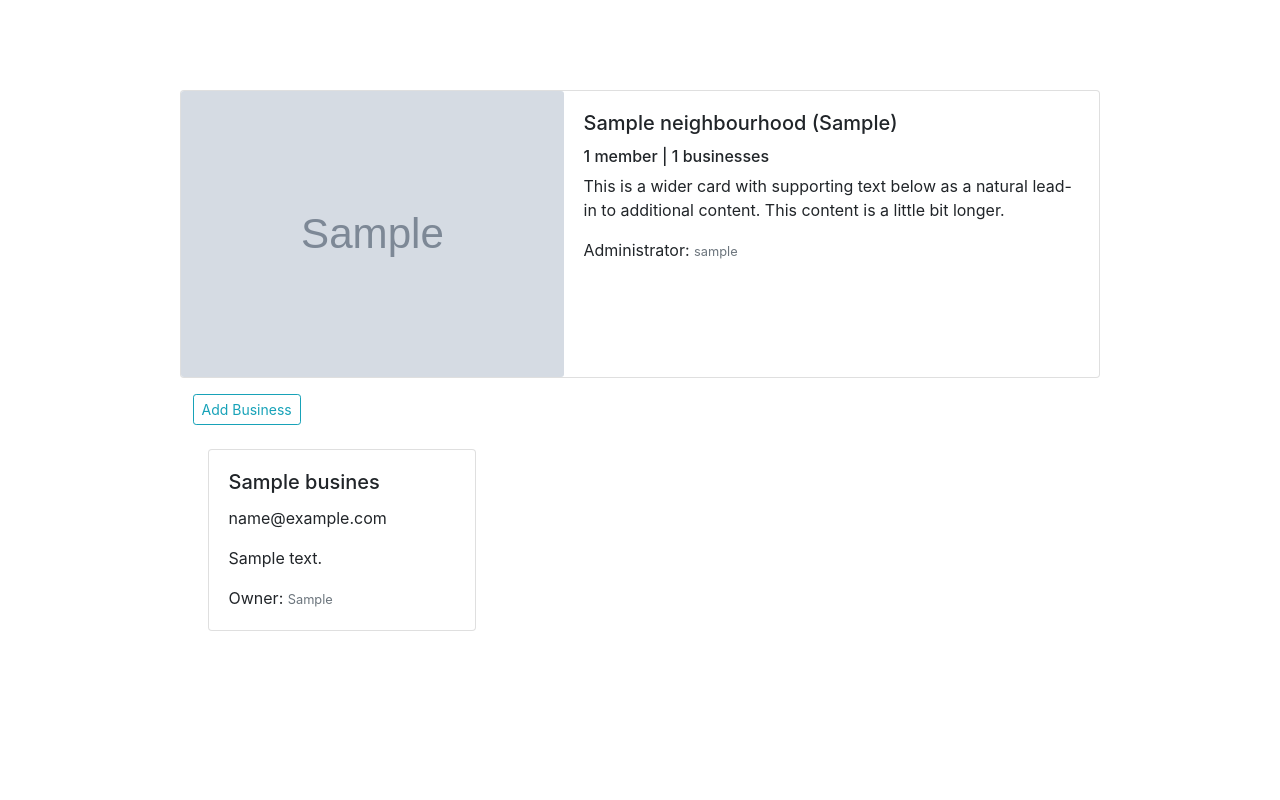
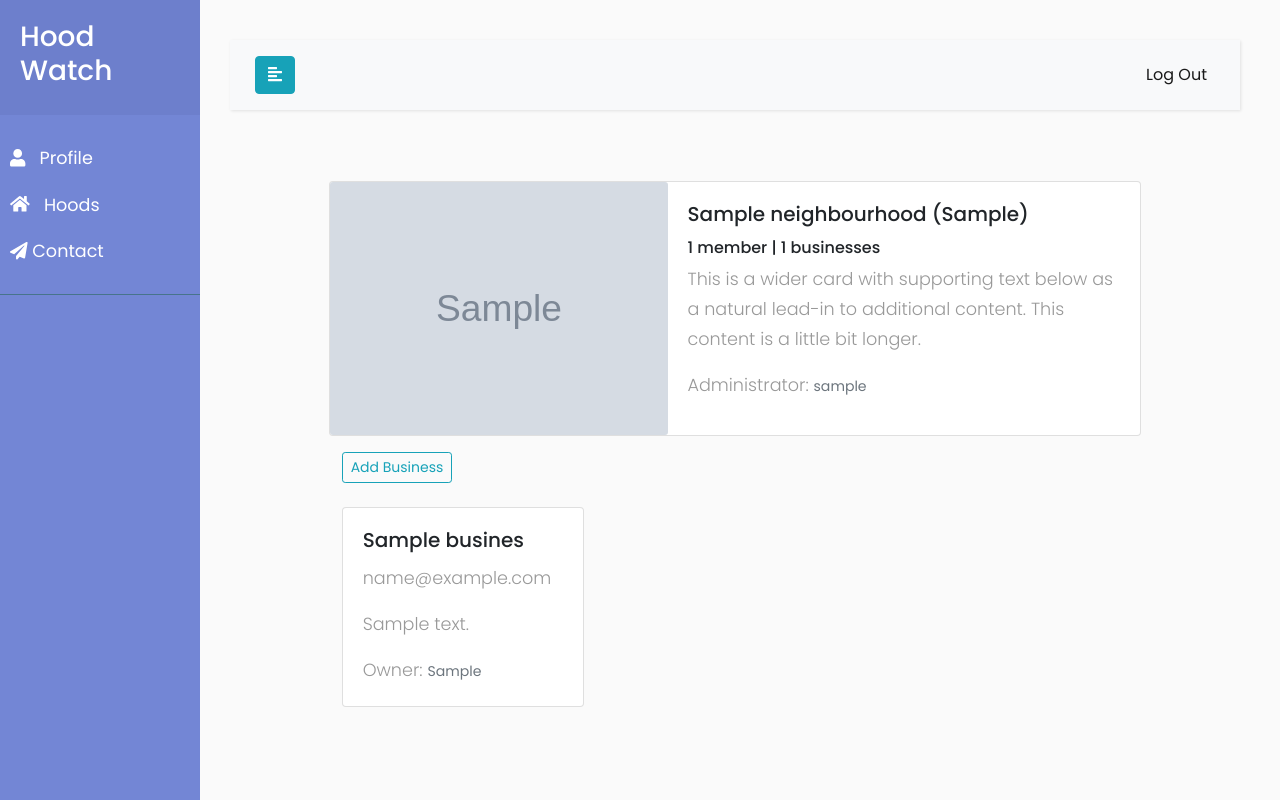
Before and after one commit to coder-mylles/Neighbourhood, a Django app: page /single_hood/1 in a window 1280 px wide. Run offline with Django 3.2, Linux system fonts and the light colour scheme; tables that the repository leaves empty hold one stand-in row (Sample ...); some libraries are stand-ins or nearby versions.

Commit message:
Create a dashboard for users to interact with the application

```diff
--- /dev/null
+++ b/hood/templates/bar.html
@@ -0,0 +1,31 @@
+<nav id="sidebar">
+    <div class="sidebar-header">
+        <h3>Hood Watch</h3>
+        <strong><i class="fas fa-home"></i></strong>
+    </div>
+
+    <ul class="list-unstyled components">
+        <li>
+            <a href="#">
+                <i class="fas fa-user"></i>
+                &nbsp; Profile
+            </a>
+
+            <ul class="collapse list-unstyled" id="pageSubmenu">
+
+            </ul>
+        </li>
+        <li>
+            <a href="#">
+                <i class="fas fa-home"></i>
+                &nbsp; Hoods
+            </a>
+        </li>
+        <li>
+            <a href="#">
+                <i class="fas fa-paper-plane"></i>
+                Contact
+            </a>
+        </li>
+    </ul>
+</nav>
--- a/hood/templates/base.html
+++ b/hood/templates/base.html
@@ -1,17 +1,55 @@
 <!doctype html>
 <html lang="en">
+{% load static %}
+
 <head>
+    <script async src="https://www.googletagmanager.com/gtag/js?id=UA-144351462-1"></script>
+    <script>
+    window.dataLayer = window.dataLayer || [];
+    function gtag(){dataLayer.push(arguments);}
+    gtag('js', new Date());
+    gtag('config', 'UA-144351462-1');
+
+    </script>
     <meta charset="utf-8">
     <meta name="viewport" content="width=device-width, initial-scale=1, shrink-to-fit=no">
-    <link rel="stylesheet" href="https://stackpath.bootstrapcdn.com/bootstrap/4.3.1/css/bootstrap.min.css" integrity="sha384-ggOyR0iXCbMQv3Xipma34MD+dH/1fQ784/j6cY/iJTQUOhcWr7x9JvoRxT2MZw1T" crossorigin="anonymous">
+    <link rel="stylesheet" href="https://stackpath.bootstrapcdn.com/bootstrap/4.3.1/css/bootstrap.min.css"
+          integrity="sha384-ggOyR0iXCbMQv3Xipma34MD+dH/1fQ784/j6cY/iJTQUOhcWr7x9JvoRxT2MZw1T" crossorigin="anonymous">
+    <link rel="stylesheet" href="{% static 'css/styles.css' %}">
+    <script defer src="https://use.fontawesome.com/releases/v5.0.13/js/solid.js" integrity="sha384-tzzSw1/Vo+0N5UhStP3bvwWPq+uvzCMfrN1fEFe+xBmv1C/AtVX5K0uZtmcHitFZ" crossorigin="anonymous"></script>
+    <script defer src="https://use.fontawesome.com/releases/v5.0.13/js/fontawesome.js" integrity="sha384-6OIrr52G08NpOFSZdxxz1xdNSndlD4vdcf/q2myIUVO0VsqaGHJsB0RaBE01VTOY" crossorigin="anonymous"></script>
+
+
     <title>Hood</title>
 </head>
 <body>
+    <div class="wrapper">
+        {% include 'bar.html' %}
+        <div id="content">
+        {% include 'navbar.html' %}
+
           {% block content %}
 
           {% endblock %}
-    <script src="https://code.jquery.com/jquery-3.3.1.slim.min.js" integrity="sha384-q8i/X+965DzO0rT7abK41JStQIAqVgRVzpbzo5smXKp4YfRvH+8abtTE1Pi6jizo" crossorigin="anonymous"></script>
-    <script src="https://cdnjs.cloudflare.com/ajax/libs/popper.js/1.14.7/umd/popper.min.js" integrity="sha384-UO2eT0CpHqdSJQ6hJty5KVphtPhzWj9WO1clHTMGa3JDZwrnQq4sF86dIHNDz0W1" crossorigin="anonymous"></script>
-    <script src="https://stackpath.bootstrapcdn.com/bootstrap/4.3.1/js/bootstrap.min.js" integrity="sha384-JjSmVgyd0p3pXB1rRibZUAYoIIy6OrQ6VrjIEaFf/nJGzIxFDsf4x0xIM+B07jRM" crossorigin="anonymous"></script>
+           </div>
+    </div>
+
+<script src="https://code.jquery.com/jquery-3.3.1.slim.min.js"
+        integrity="sha384-q8i/X+965DzO0rT7abK41JStQIAqVgRVzpbzo5smXKp4YfRvH+8abtTE1Pi6jizo"
+        crossorigin="anonymous"></script>
+<script src="https://cdnjs.cloudflare.com/ajax/libs/popper.js/1.14.7/umd/popper.min.js"
+        integrity="sha384-UO2eT0CpHqdSJQ6hJty5KVphtPhzWj9WO1clHTMGa3JDZwrnQq4sF86dIHNDz0W1"
+        crossorigin="anonymous"></script>
+<script src="https://stackpath.bootstrapcdn.com/bootstrap/4.3.1/js/bootstrap.min.js"
+        integrity="sha384-JjSmVgyd0p3pXB1rRibZUAYoIIy6OrQ6VrjIEaFf/nJGzIxFDsf4x0xIM+B07jRM"
+        crossorigin="anonymous"></script>
+<script type="text/javascript">
+        $(document).ready(function () {
+            $('#sidebarCollapse').on('click', function () {
+                $('#sidebar').toggleClass('active');
+            });
+        });
+</script>
+
 </body>
 </html>
--- a/hood/templates/index.html
+++ b/hood/templates/index.html
@@ -1,5 +1,7 @@
 {% extends 'base.html' %}
 {% block content %}
+
+
 <div class="container">
     <h1>Welcome to HoodWatch</h1>
     <a class="btn btn-sm btn-info" href="{% url 'logout' %}">Logout</a>
--- /dev/null
+++ b/hood/templates/navbar.html
@@ -0,0 +1,19 @@
+<nav class="navbar navbar-expand-lg navbar-light bg-light">
+    <div class="container-fluid">
+
+        <button type="button" id="sidebarCollapse" class="btn btn-info">
+            <i class="fas fa-align-left"></i>
+        </button>
+        <button class="btn btn-dark d-inline-block d-lg-none ml-auto" type="button" data-toggle="collapse" data-target="#navbarSupportedContent" aria-controls="navbarSupportedContent" aria-expanded="false" aria-label="Toggle navigation">
+            <i class="fas fa-align-justify"></i>
+        </button>
+
+        <div class="collapse navbar-collapse" id="navbarSupportedContent">
+            <ul class="nav navbar-nav ml-auto">
+                <li class="nav-item active">
+                    <a class="nav-link" href="#">Log Out</a>
+                </li>
+            </ul>
+        </div>
+    </div>
+</nav>
--- a/hood/templates/single_hood.html
+++ b/hood/templates/single_hood.html
@@ -34,6 +34,7 @@
             <div class="col-md-1"></div>
             <div class="col-md-10">
                 <a href="" class="btn btn-sm btn-outline-info mb-4" data-toggle="modal" data-target="#ModalCenter">Add Business</a>
+                <div class="row">
                 {% for bus in business %}
                 <div class="col-md-4">
                     <div class="card mb-4">
@@ -48,6 +49,7 @@
                     </div>
                 </div>
                 {% endfor %}
+                </div>
                 <div class="modal fade" id="ModalCenter" tabindex="-1" role="dialog"
                      aria-labelledby="exampleModalCenterTitle" aria-hidden="true">
                     <div class="modal-dialog modal-dialog-centered" role="document">
@@ -60,8 +62,9 @@
                             </div>
                             <div class="modal-body">
                                 <form action="" method="post">
+                                    {% csrf_token%}
                                     {{form|crispy}}
-                                    <button type="button" class="btn btn-sm btn-success">Save Business</button>
+                                    <button type="submit" class="btn btn-sm btn-success">Save Business</button>
                                     <button type="button" class="btn btn-sm btn-outline-danger " data-dismiss="modal">Close</button>
                                 </form>
                             </div>
--- a/hood/views.py
+++ b/hood/views.py
@@ -40,14 +40,22 @@ def create_hood(request):
 def single_hood(request, hood_id):
     hood = NeighbourHood.objects.get(id=hood_id)
     business = Business.objects.filter(neighbourhood=hood)
-    form = BusinessForm()
+    if request.method == 'POST':
+        form = BusinessForm(request.POST)
+        if form.is_valid():
+            b_form = form.save(commit=False)
+            b_form.neighbourhood = hood
+            b_form.user = request.user.profile
+            b_form.save()
+            return redirect('single-hood', hood.id)
+    else:
+        form = BusinessForm()
     params = {
         'hood': hood,
         'business': business,
         'form': form
     }
     return render(request, 'single_hood.html', params)
-
 def join_hood(request, id):
     neighbourhood = get_object_or_404(NeighbourHood, id=id)
     request.user.profile.neighbourhood = neighbourhood
--- a/hoodwatch/static/css/styles.css
+++ b/hoodwatch/static/css/styles.css
@@ -0,0 +1,225 @@
+@import "https://fonts.googleapis.com/css?family=Poppins:300,400,500,600,700";
+body {
+    font-family: 'Poppins', sans-serif;
+    background: #fafafa;
+}
+
+p {
+    font-family: 'Poppins', sans-serif;
+    font-size: 1.1em;
+    font-weight: 300;
+    line-height: 1.7em;
+    color: #999;
+}
+
+a,
+a:hover,
+a:focus {
+    color: inherit;
+    text-decoration: none;
+    transition: all 0.3s;
+}
+
+.navbar {
+    padding: 15px 10px;
+    background: #fff;
+    border: none;
+    border-radius: 0;
+    margin-bottom: 40px;
+    box-shadow: 1px 1px 3px rgba(0, 0, 0, 0.1);
+}
+
+.navbar-btn {
+    box-shadow: none;
+    outline: none !important;
+    border: none;
+}
+
+i,
+span {
+    display: inline-block;
+}
+
+.wrapper {
+    display: flex;
+    align-items: stretch;
+}
+
+#sidebar {
+    width: 200px;
+    position: fixed;
+    top: 0;
+    left: 0;
+    height: 100vh;
+    z-index: 999;
+    background: #7386D5;
+    color: #fff;
+    transition: all 0.3s;
+}
+
+#sidebar.active {
+    min-width: 80px;
+    max-width: 80px;
+    text-align: center;
+}
+
+#sidebar.active .sidebar-header h3,
+#sidebar.active .CTAs {
+    display: none;
+}
+
+#sidebar.active .sidebar-header strong {
+    display: block;
+}
+
+#sidebar ul li a {
+    text-align: left;
+}
+
+#sidebar.active ul li a {
+    padding: 20px 10px;
+    text-align: center;
+    font-size: 0.85em;
+}
+
+#sidebar.active ul li a i {
+    margin-right: 0;
+    display: block;
+    font-size: 1.8em;
+    margin-bottom: 5px;
+}
+
+#sidebar.active ul ul a {
+    padding: 10px !important;
+}
+
+#sidebar.active .dropdown-toggle::after {
+    top: auto;
+    bottom: 10px;
+    right: 50%;
+    -webkit-transform: translateX(50%);
+    -ms-transform: translateX(50%);
+    transform: translateX(50%);
+}
+
+#sidebar .sidebar-header {
+    padding: 20px;
+    background: #6d7fcc;
+}
+
+#sidebar .sidebar-header strong {
+    display: none;
+    font-size: 1.8em;
+}
+
+#sidebar ul.components {
+    padding: 20px 0;
+    border-bottom: 1px solid #47748b;
+}
+
+#sidebar ul li a {
+    padding: 10px;
+    font-size: 1.1em;
+    display: block;
+}
+
+#sidebar ul li a:hover {
+    color: #7386D5;
+    background: #fff;
+}
+
+#sidebar ul li a i {
+    margin-right: 10px;
+}
+
+#sidebar ul li.active>a,
+a[aria-expanded="true"] {
+    color: #fff;
+    background: #6d7fcc;
+}
+
+a[data-toggle="collapse"] {
+    position: relative;
+}
+
+.dropdown-toggle::after {
+    display: block;
+    position: absolute;
+    top: 50%;
+    right: 20px;
+    transform: translateY(-50%);
+}
+
+ul ul a {
+    font-size: 0.9em !important;
+    padding-left: 30px !important;
+    background: #6d7fcc;
+}
+
+
+/* ---------------------------------------------------
+    CONTENT STYLE
+----------------------------------------------------- */
+
+#content {
+    width: calc(100% - 190px);
+    padding: 40px;
+    min-height: 100vh;
+    transition: all 0.3s;
+    position: absolute;
+    top: 0;
+    right: 0;
+}
+
+/* ---------------------------------------------------
+    MEDIAQUERIES
+----------------------------------------------------- */
+
+@media (max-width: 768px) {
+    #sidebar {
+        min-width: 80px;
+        max-width: 80px;
+        text-align: center;
+        margin-left: -80px !important;
+    }
+    .dropdown-toggle::after {
+        top: auto;
+        bottom: 10px;
+        right: 50%;
+        -webkit-transform: translateX(50%);
+        -ms-transform: translateX(50%);
+        transform: translateX(50%);
+    }
+    #sidebar.active {
+        margin-left: 0 !important;
+    }
+    #sidebar .sidebar-header h3,
+    #sidebar .CTAs {
+        display: none;
+    }
+    #sidebar .sidebar-header strong {
+        display: block;
+    }
+    #sidebar ul li a {
+        padding: 20px 10px;
+    }
+    #sidebar ul li a span {
+        font-size: 0.85em;
+    }
+    #sidebar ul li a i {
+        margin-right: 0;
+        display: block;
+    }
+    #sidebar ul ul a {
+        padding: 10px !important;
+    }
+    #sidebar ul li a i {
+        font-size: 1.3em;
+    }
+    #sidebar {
+        margin-left: 0;
+    }
+    #sidebarCollapse span {
+        display: none;
+    }
+}
```
Lines whose indentation alone changed are shown as unchanged.
